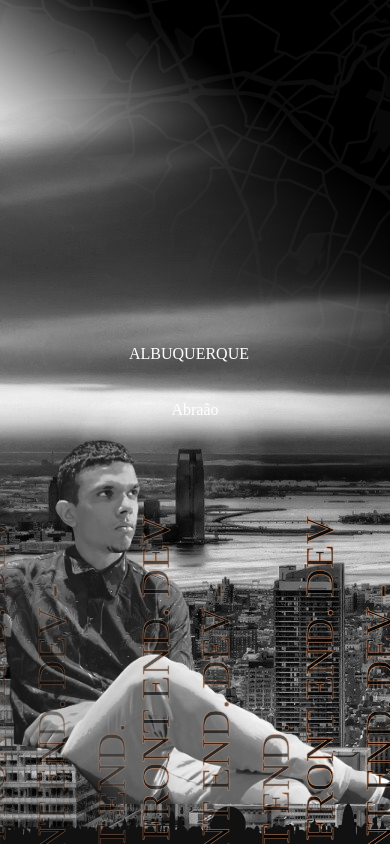
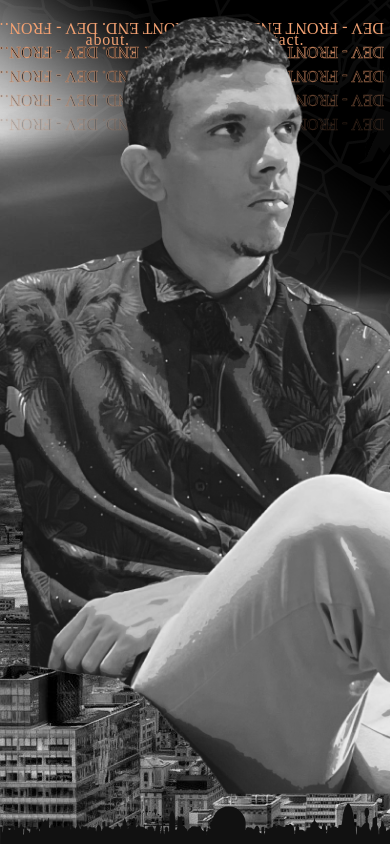
Before and after one commit to abrxao/portfolio, a Next.js app: page / in a window 390 px wide. Built offline with nearby package versions, Linux system fonts and the light colour scheme.

Commit message:
:iphone: adjusting responsivity to 1280px-1500px screens

```diff
--- a/package.json
+++ b/package.json
@@ -11,6 +11,7 @@
   "dependencies": {
     "@material-tailwind/react": "^1.4.2",
     "@next/font": "13.1.6",
+    "@tailwindcss/line-clamp": "^0.4.2",
     "@types/node": "18.14.0",
     "@types/react": "18.0.28",
     "@types/react-dom": "18.0.11",
--- /dev/null
+++ b/src/components/DevFrontDecoration/DevFrontDecoration.css
@@ -0,0 +1,3 @@
+.DevFrontDecoration{
+    writing-mode: vertical-rl;
+}
--- a/src/components/DevFrontDecoration/DevFrontDecoration.tsx
+++ b/src/components/DevFrontDecoration/DevFrontDecoration.tsx
@@ -1,21 +1,20 @@
 import React from "react";
-
 const DevFrontDecoration=()=>{
     return (
-      <div className="z-[70] absolute right-[-15%] top-[38vh] rotate-[-90deg]">
-        <div className="text-[2.5em] font-aero mt-[-.4em]   devFrontend__text opacity-20">
+      <div className="z-[40] absolute xl:h-full xl:top-[-20px] right-0 flex flex-col DevFrontDecoration rotate-180 xl:text-[2.2em] 2xl:text-[2.3em] font-aero pb-4">
+        <div className="mr-[-.4em] devFrontend__text opacity-20 h-full text-center line-clamp-1 text-clip">
           DEV - FRONT END. DEV - FRONT END. DEV - FRONT END.
         </div>
-        <div className="text-[2.5em] font-aero mt-[-.4em] devFrontend__text opacity-40">
+        <div className="mr-[-.4em] devFrontend__text opacity-40 h-full text-center line-clamp-1 text-clip">
           DEV - FRONT END. DEV - FRONT END. DEV - FRONT END.
         </div>
-        <div className="text-[2.5em] font-aero mt-[-.4em] devFrontend__text opacity-60">
+        <div className="mr-[-.4em] devFrontend__text opacity-60 h-full text-center line-clamp-1 text-clip">
           DEV - FRONT END. DEV - FRONT END. DEV - FRONT END.
         </div>
-        <div className="text-[2.5em] font-aero mt-[-.4em] devFrontend__text opacity-80">
+        <div className="mr-[-.4em] devFrontend__text opacity-80 h-full text-center line-clamp-1 text-clip">
           DEV - FRONT END. DEV - FRONT END. DEV - FRONT END.
         </div>
-        <div className="text-[2.5em] font-aero mt-[-.4em] text-orange">
+        <div className="mr-[-.4em] text-orange h-full text-center line-clamp-1 text-clip">
           DEV - FRONT END. DEV - FRONT END. DEV - FRONT END.
         </div>
       </div>
--- a/src/components/Header/Header.tsx
+++ b/src/components/Header/Header.tsx
@@ -4,10 +4,16 @@ import React, { FunctionComponent } from "react";
 const Header: FunctionComponent = () => {
   return (
     <header>
-      <ul className="py-7 w-full flex justify-center align-center text-[2.9em] gap-[1.75em] font-aero  text-orange tracking-wider absolute z-50">
-        <li >about.</li>
-        <li >projects.</li>
-        <li >contact.</li>
+      <ul
+        className="py-7 w-full flex justify-center align-center gap-[1.75em] font-aero  text-orange tracking-wider absolute z-50
+
+        2xl:text-5xl
+        xl:text-3xl
+      "
+      >
+        <li>about.</li>
+        <li>projects.</li>
+        <li>contact.</li>
       </ul>
     </header>
   );
--- a/src/components/Menu/Menu.tsx
+++ /dev/null
@@ -1 +0,0 @@
-import React from "react";
--- a/src/components/Presentation/Presentation.tsx
+++ b/src/components/Presentation/Presentation.tsx
@@ -2,14 +2,13 @@ import Image from "next/image";
 import React from "react";
 import Header from "../Header/Header";
 import MapBackground from "../MapBackground/MapBackground";
-import empireState from '../../../public/empire_state.jpg';
-import perfil from '../../../public/perfil.png';
+import empireState from "../../../public/empire_state.jpg";
+import perfil from "../../../public/perfil.png";
 import citySvg from "../../../public/city.svg";
 import DevFrontDecoration from "../DevFrontDecoration/DevFrontDecoration";
 import SlideMenu from "../SlideMenu/SlideMenu";
 
-const About = () =>{
-
+const About = () => {
   return (
     <section id="presentation">
       <div className="relative w-full h-[100vh] min-h-[600px] overflow-y-hidden flex flex-col overflow-x-hidden">
@@ -29,18 +28,17 @@ const About = () =>{
           />
           4f1ca0
         </div>
-
+        <div>
           <Image
             src={citySvg}
             alt="city svg"
             className="z-[60] absolute bottom-0"
           />
-       <Image
-         src={perfil}
-         alt="abraão´s picture"
-         width={840}
-         className="aspect-[1] z-50 bottom-10 absolute"
-       />
+        </div>
+        <div className="aspect-[1] z-50 bottom-10 absolute h-[100vh]">
+          <Image src={perfil} alt="abraão´s picture" className="object-cover"/>
+        </div>
+
         <div className="self-center z-[9] absolute w-full h-[100vh] flex items-center flex-col justify-center">
           <h1 className="text-white 2xl:text-[15em] -mt-20 xl:text-[12em] font-aero">
             Abraão
@@ -54,6 +52,6 @@ const About = () =>{
       </div>
     </section>
   );
-}
+};
 
 export default About;
--- a/src/components/SlideMenu/SlideMenu.css
+++ b/src/components/SlideMenu/SlideMenu.css
@@ -1,12 +1,4 @@
 .swiper {
-  height: 100vh;
-  max-height: 600px;
-  width: 220px;
-  position: absolute;
-  overflow: hidden;
-  z-index: 999;
-  right: 15%;
-  top: 50%;
   transform: translate(0, -50%);
 }
 
--- a/src/components/SlideMenu/SlideMenu.tsx
+++ b/src/components/SlideMenu/SlideMenu.tsx
@@ -19,9 +19,16 @@ const softSkils = [
 
 const SlideMenu: FunctionComponent = () => {
   return (
-    <div className="w-full">
+    <div className="absolute z-[999] right-[10%]">
+      <div className="relative h-[100vh] flex items-center w-[220px]">
+        <div
+          className="text-transparent absolute text-3xl font-aero swiper__title bg-250% bg-clip-text z-[7] top-[25%] left-6"
+          id="softTitle"
+        >
+          SOFT SKILLS
+        </div>
         <Swiper
-        slidesPerView={3.5}
+          slidesPerView={4}
           direction={"vertical"}
           autoplay={{
             delay: 1000,
@@ -30,7 +37,7 @@ const SlideMenu: FunctionComponent = () => {
           }}
           loop={true}
           modules={[Autoplay, Pagination]}
-        className=""
+          className="absolute h-[100vh] max-h-[600px] overflow-hidden w-full top-[50%] z-[8]"
         >
           {softSkils.map((elem, index) => {
             const Icon = elem.Icon as FunctionComponent;
@@ -40,32 +47,28 @@ const SlideMenu: FunctionComponent = () => {
                 className={`flex items-center justify-center cursor-pointer`}
               >
                 <div
-                className={`w-[4em] h-[4em] rounded-[2em] bg-white hover:w-[220px] duration-200   overflow-hidden relative `}
+                  className={`2xl:px-8 2xl:py-8 2xl:hover:px-[110px] xl:px-7 xl:py-7 xl:hover:px-[90px] rounded-[2em] bg-white duration-200 overflow-hidden relative `}
                 >
-                <span className="absolute text-purple text-4xl flex left-[.3em] gap-[3em] h-full hover:gap-5 duration-200 items-center z-[11] ">
+                  <span
+                    className="absolute text-purple flex   h-full duration-200 items-center z-[11] top-0
+
+                    2xl:text-4xl 2xl:left-[.3em]
+
+                    xl:text-3xl xl:left-[.4em]
+
+                  "
+                  >
                     <Icon />
 
-                  <span className="w-[220px] text-2xl mb-2 absolute text-center pl-4">
-                    {elem.skill}
-                  </span>
-                </span>
-              </div>
-            </SwiperSlide>
-          );
-        })}
-        {softSkils.map((elem, index) => {
-          const Icon = elem.Icon as FunctionComponent;
-          return (
-            <SwiperSlide
-              key={index + 1}
-              className={`flex items-center justify-center cursor-pointer `}
+                    <span
+                      className="
+                      absolute text-center
+
+                      2xl:w-60 2xl:text-2xl xl:w-48
+
+                      xl:text-xl xl:mb-2
+                      "
                     >
-              <div
-                className={`w-[4em] h-[4em] rounded-[2em] bg-white hover:w-[220px] duration-200   overflow-hidden relative bg-[250%]`}
-              >
-                <span className="absolute text-purple text-4xl flex left-[.3em] gap-[3em] h-full hover:gap-5 duration-200 items-center z-[11]">
-                  <Icon />
-                  <span className="w-[220px] text-2xl mb-2 absolute text-center pl-4">
                       {elem.skill}
                     </span>
                   </span>
@@ -74,11 +77,6 @@ const SlideMenu: FunctionComponent = () => {
             );
           })}
         </Swiper>
-      <div
-        className="text-transparent absolute text-2xl font-aero swiper__title bg-250% bg-clip-text z-[7] top-[30%] right-[23%]"
-        id="softTitle"
-      >
-        SOFT SKILLS
       </div>
     </div>
   );
--- a/src/styles/globals.css
+++ b/src/styles/globals.css
@@ -3,6 +3,7 @@
 @tailwind utilities;
 @import './fonts/stylesheet.css';
 @import '../components/SlideMenu/SlideMenu.css';
+@import '../components/DevFrontDecoration/DevFrontDecoration.css';
 
 * {
   box-sizing: border-box;
--- a/tailwind.config.js
+++ b/tailwind.config.js
@@ -37,8 +37,11 @@ module.exports = {
         cover: "cover",
         contain: "contain",
         "250%": "100% 250%",
-      }
+      },
+      screens: {
+        xms: "350px",
+      },
     },
   },
-  plugins: [],
+  plugins: [require("@tailwindcss/line-clamp")],
 };
```
Also changed, not shown: 1 other file (tests, documents, lock files or other folders). Lines whose indentation alone changed are shown as unchanged.
